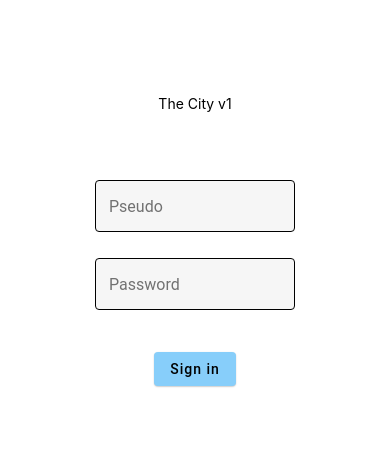
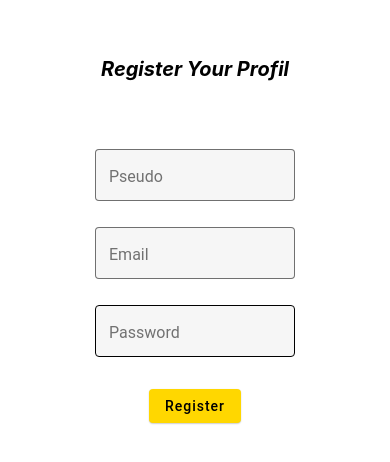
Before and after one commit to Moumou-coder/TheCity-Mobile1, a React Native app: screen / in a window 390 px wide. Shown: the part 182-644 px from the top of the page. Built offline with nearby package versions, Linux system fonts and the light colour scheme.

Commit message:
Signv2 et RegisterV1

```diff
--- a/App.js
+++ b/App.js
@@ -1,9 +1,11 @@
 import React from 'react';
 import { StyleSheet, Text, View } from 'react-native';
 
-import SignInScreen from "./screen/SignInScreen";
+import SignIn from "./screen/SignIn";
+import Register from "./screen/Register";
 
-let content = <SignInScreen/>
+// let content = <SignIn/>
+let content = <Register/>
 
 export default function App() {
   return (
--- /dev/null
+++ b/screen/Register.js
@@ -0,0 +1,82 @@
+import React, { useState } from 'react';
+import {View, Text, StyleSheet} from 'react-native';
+import {Button, TextInput} from "react-native-paper";
+
+
+const Register = props => {
+
+    const [textPseudo, setTextPseudo] = useState('');
+    const [textEmail, setTextEmail] = useState('');
+    const [textPass, setTextPass] = useState('');
+
+    return (
+        <View style={styles.screen}>
+            <Text style={styles.titleText}> Register Your Profil </Text>
+            <View style={styles.inputContainer}>
+                <TextInput
+                    style={styles.input}
+                    value={textPseudo}
+                    placeholder="Pseudo"
+                    mode={'outlined'}
+                    selectionColor={'purple'}
+                    onChangeText={textPseudo => setTextPseudo(textPseudo)}
+                    theme={{ colors: { primary: '#000000',underlineColor:'transparent' }}}
+                    TextColor={'red'}
+                />
+                <TextInput
+                    style={styles.input}
+                    value={textEmail}
+                    placeholder="Email"
+                    mode={'outlined'}
+                    selectionColor={'purple'}
+                    onChangeText={textEmail => setTextEmail(textEmail)}
+                    theme={{ colors: { primary: '#000000',underlineColor:'transparent' }}}
+                    TextColor={'red'}
+                />
+                <TextInput
+                    style={styles.input}
+                    value={textPass}
+                    secureTextEntry={true}
+                    placeholder="Password"
+                    mode={'outlined'}
+                    selectionColor={'black'}
+                    outlineColor={'black'}
+                    onChangeText={textPass => setTextPass(textPass)}
+                    theme={{ colors: { primary: '#000000',underlineColor:'transparent',}}}
+                />
+            </View>
+            <View>
+                <Button  uppercase={false} mode="contained" color={'#ffd700'}  onPress={() => console.log('Pressed Register') }>
+                    Register
+                </Button>
+            </View>
+        </View>
+    );
+};
+
+const styles = StyleSheet.create({
+    screen: {
+        padding: 20,
+        alignItems: 'center',
+        flex: 1,
+        justifyContent:'center'
+    },
+    titleText: {
+        fontSize: 20,
+        fontStyle: 'italic',
+        fontWeight: 'bold'
+    },
+    inputContainer :{
+        padding : 2,
+        marginBottom :20,
+        marginTop : 50
+    },
+    input: {
+        width: 200,
+        height: 50,
+        textAlign: 'left',
+        margin:10,
+    }
+});
+
+export default Register;
--- /dev/null
+++ b/screen/SignIn.js
@@ -0,0 +1,87 @@
+import React, { useState } from 'react';
+import { View, StyleSheet, Image, Text, Linking} from 'react-native';
+import { TextInput, Button} from 'react-native-paper';
+
+
+const SignIn= props => {
+
+    const [textPseudo, setTextPseudo] = useState('');
+    const [textPass, setTextPass] = useState('');
+
+    return (
+        <View style={styles.screen}>
+            <View style={styles.logoContainer}>
+                <Image source={require('../assets/logo/logo.png')} style={styles.logo} />
+            </View>
+            <View style={styles.inputContainer}>
+                <TextInput
+                    style={styles.input}
+                    value={textPseudo}
+                    placeholder="Pseudo"
+                    mode={'outlined'}
+                    selectionColor={'purple'}
+                    onChangeText={textPseudo => setTextPseudo(textPseudo)}
+                    theme={{ colors: { primary: '#000000',underlineColor:'transparent' }}}
+                    TextColor={'red'}
+                />
+                <TextInput
+                    style={styles.input}
+                    value={textPass}
+                    secureTextEntry={true}
+                    placeholder="Password"
+                    mode={'outlined'}
+                    selectionColor={'black'}
+                    outlineColor={'black'}
+                    onChangeText={textPass => setTextPass(textPass)}
+                    theme={{ colors: { primary: '#000000',underlineColor:'transparent',}}}
+                />
+            </View>
+            <View>
+                <Button  uppercase={false} mode="contained" color={'#87cefa'}  onPress={() => console.log('Pressed') }>
+                    Sign in
+                </Button>
+            </View>
+            {/*<View style={styles.linkContainer}>*/}
+            {/*    <Text style={{color: '#0000cd'}} onPress={() => Linking.openURL('http://google.com')}>*/}
+            {/*        Register*/}
+            {/*    </Text>*/}
+            {/*</View>*/}
+        </View>
+    );
+}
+
+const styles = StyleSheet.create({
+    screen: {
+        padding: 20,
+        alignItems: 'center',
+        flex: 1,
+    },
+    title: {
+
+    },
+    inputContainer :{
+        padding : 2,
+        marginBottom :20,
+    },
+    input: {
+        width: 200,
+        height: 50,
+        textAlign: 'left',
+        margin:10,
+    },
+    logoContainer: {
+        width: 300,
+        height: 300
+    },
+    logo: {
+        flex:1,
+        width: null,
+        height: null,
+        resizeMode:'contain'
+    },
+    // linkContainer: {
+    //     marginTop : 20,
+    // }
+});
+
+export default SignIn;
--- a/screen/SignInScreen.js
+++ /dev/null
@@ -1,64 +0,0 @@
-import React, { useState } from 'react';
-import { View, Text, StyleSheet} from 'react-native';
-import { TextInput, Button} from 'react-native-paper';
-
-
-const SignInScreen= props => {
-
-    const [textP, setTextP] = useState('');
-    const [textM, setTextM] = useState('');
-
-    return (
-        <View style={styles.screen}>
-            <Text style={styles.title}>The City v1</Text>
-            <View style={styles.inputContainer}>
-                <TextInput
-                    style={styles.input}
-                    value={textP}
-                    placeholder="Pseudo"
-                    mode={'outlined'}
-                    selectionColor={'black'}
-                    outlineColor={'black'}
-                    onChangeText={textP => setTextP(textP)}
-                />
-                <TextInput
-                    style={styles.input}
-                    value={textM}
-                    placeholder="Password"
-                    mode={'outlined'}
-                    selectionColor={'black'}
-                    outlineColor={'black'}
-                    onChangeText={textM => setTextM(textM)}
-                />
-            </View>
-            <View>
-                <Button  uppercase={false} mode="contained" color={'#87cefa'}  onPress={() => console.log('Pressed') }>
-                    Sign in
-                </Button>
-            </View>
-        </View>
-    );
-}
-
-const styles = StyleSheet.create({
-    screen: {
-        padding: 20,
-        alignItems: 'center'
-    },
-    title: {
-
-    },
-    inputContainer :{
-        marginTop : 50,
-        padding : 2,
-        marginBottom :30
-    },
-    input: {
-        width: 200,
-        height: 50,
-        textAlign: 'left',
-        margin:10
-    },
-});
-
-export default SignInScreen;
```
Also changed, not shown: Notes/TemplateComponent.txt, Notes/To-Do.txt (added), Notes/notes.txt (added), notes.txt (deleted).
